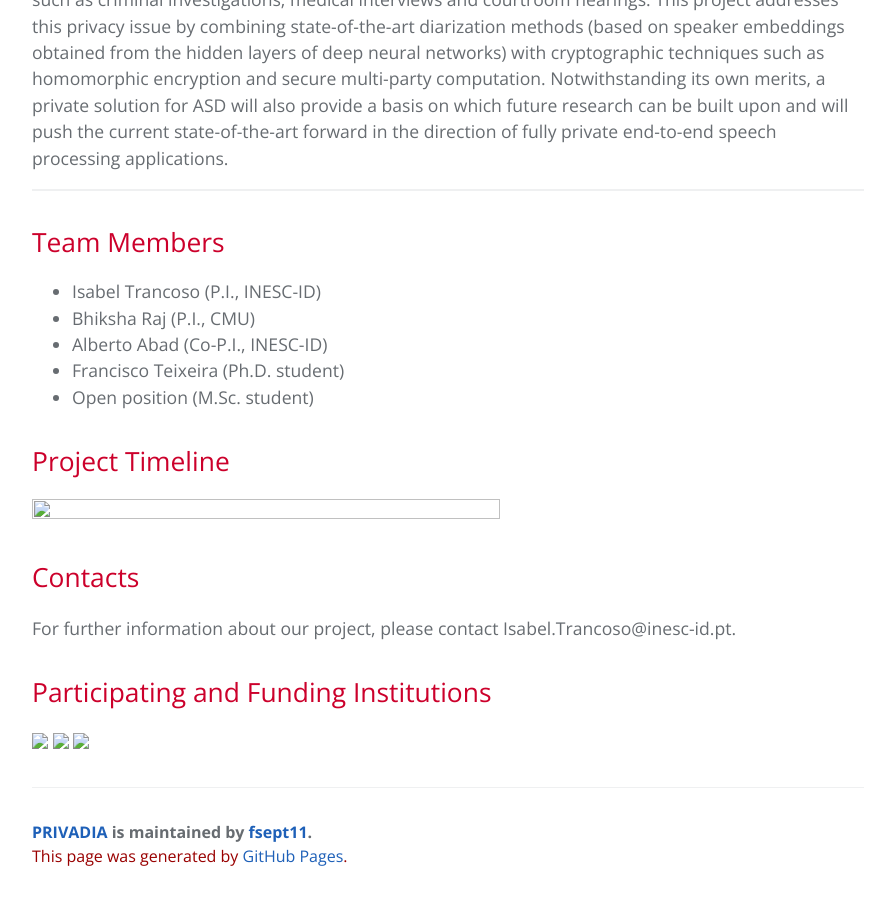
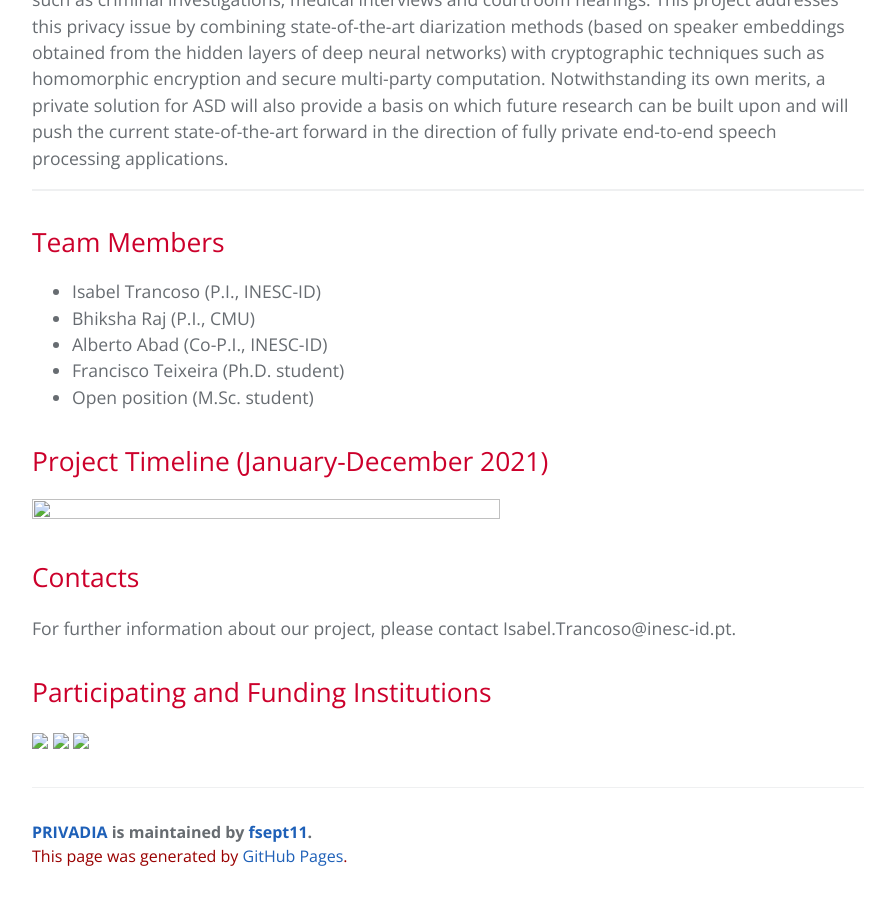
Before and after one commit to fsept11/PRIVADIA, a Jekyll site: the page built from index.md, in a window 1280 px wide and 900 px high, scrolled down 789 px. Shown: the whole window, without its empty margins (192-1087 px from the left). Built offline with Jekyll 4.4.1, drawn with Linux system fonts in a browser that asks for light colours; our own code applies the rules of GitHub Pages for plain Markdown files.

Commit message:
Update index.md

```diff
--- a/index.md
+++ b/index.md
@@ -16,7 +16,7 @@ In this exploratory project we aim to develop a proof-of-concept for private ASD
 * Francisco Teixeira (Ph.D. student)
 * Open position (M.Sc. student)
 
-## Project Timeline
+## Project Timeline (January-December 2021)
 
 <img id="Project Timeline" src="https://fsept11.github.io/PrivaDia/assets/privadia_timeline.png" width="75%" height="75%"/>
 
```
